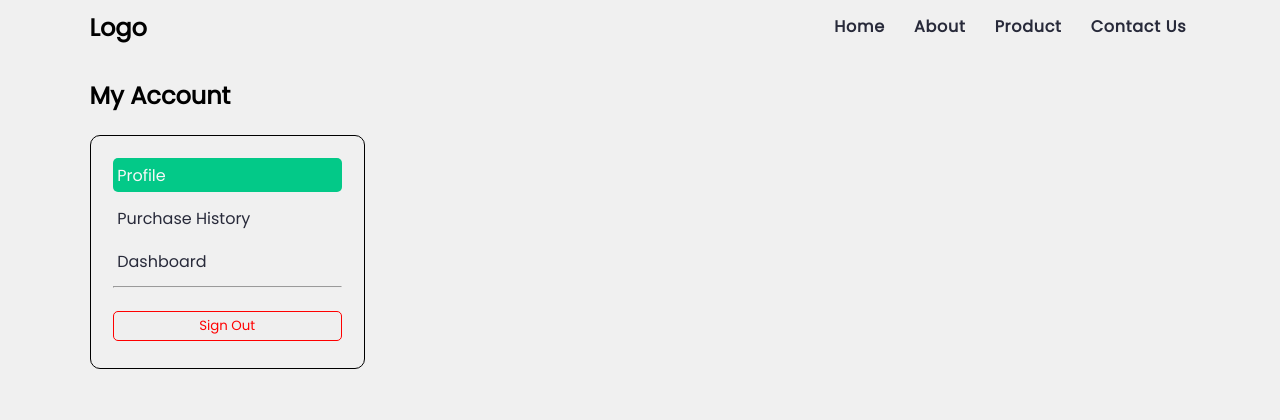
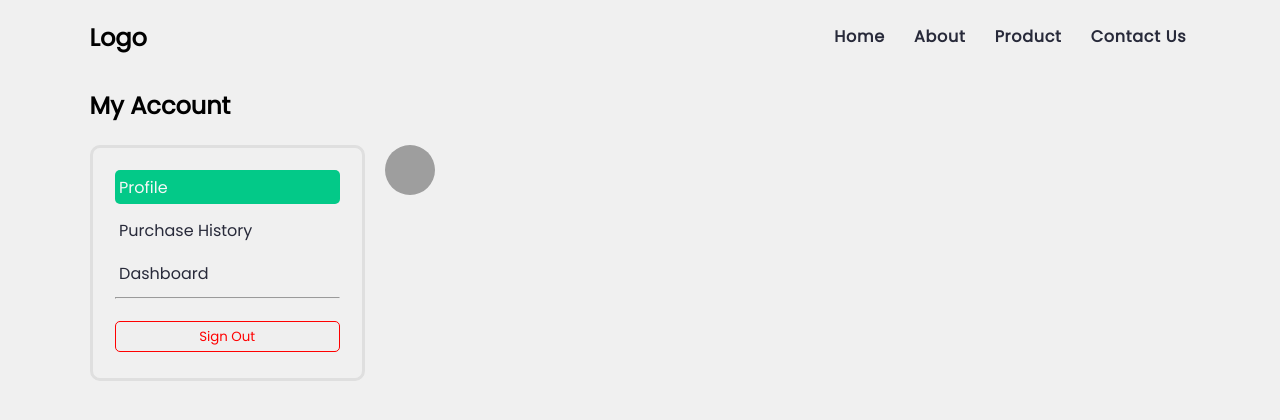
Before and after one commit to VannWasHere/u-toys, a PHP site: page /account.html in a window 1280 px wide. Shown: the top 420 px of the page. Run offline with PHP 8.4, Linux system fonts and the light colour scheme; some libraries are stand-ins or nearby versions; grey boxes are pictures that could not be loaded.

Commit message:
Small Updates and Add Account Sidebar

```diff
--- a/account.html
+++ b/account.html
@@ -44,7 +44,14 @@
 
             <!-- Second Flex -->
             <div class="account-details-side">
-
+                <div class="details-container">
+                    <!-- Image Container -->
+                    <section class="profile-images-grid">
+                        <div class="account-images-container">
+                            <img src="https://cdn0-production-images-kly.akamaized.net/dRlCPAybKFVW0XiDmLuO4RJriE4=/1200x1200/smart/filters:quality(75):strip_icc():format(jpeg)/kly-media-production/medias/4119862/original/065226400_1660189533-i_m_Groot.jpg" id="user-photos" alt="profile">
+                        </div>
+                    </section>
+                </div>
             </div>
 
         </div>
--- a/css/1_navigaton_bar.css
+++ b/css/1_navigaton_bar.css
@@ -115,7 +115,8 @@ nav {
     display: flex;
     flex-direction: column;
     padding: 8%;
-    border: 1px solid black;
+    border-style: solid;
+    border-color: rgb(223, 223, 223);
     border-radius: 10px;
     height: max-content;
 }
--- a/css/account.css
+++ b/css/account.css
@@ -8,16 +8,28 @@ body {
 }
 
 .navigation-bar-container {
-    margin-top: 10px;
+    margin-top: 20px;
 }
 
 .grid-container {
     display: flex;
     flex-direction: row;
-    align-items: center;
 }
 
 .account-details-side {
     flex: 75%;
+    padding-left: 1.8%;
     width: 100%;
 }
+
+.profile-images-grid{
+
+}
+
+#user-photos {
+    transition: all 0.3s ease;
+}
+
+#user-photos:hover{
+    transform: scale(1.03);
+}
--- a/home.html
+++ b/home.html
@@ -39,7 +39,7 @@
             <div class="logo">
                 <h2>Logo</h2>
             </div>
-            <ul>
+            <ul id="navigation-ul">
                 <a href="home.html">Home</a>
                 <a href="">About</a>
                 <a href="product.html">Product</a>
--- a/product.html
+++ b/product.html
@@ -36,7 +36,7 @@
             <div class="logo">
                 <h2>Logo</h2>
             </div>
-            <ul>
+            <ul id="navigation-ul">
                 <a href="home.html">Home</a>
                 <a href="">About</a>
                 <a href="product.html">Product</a>
```
